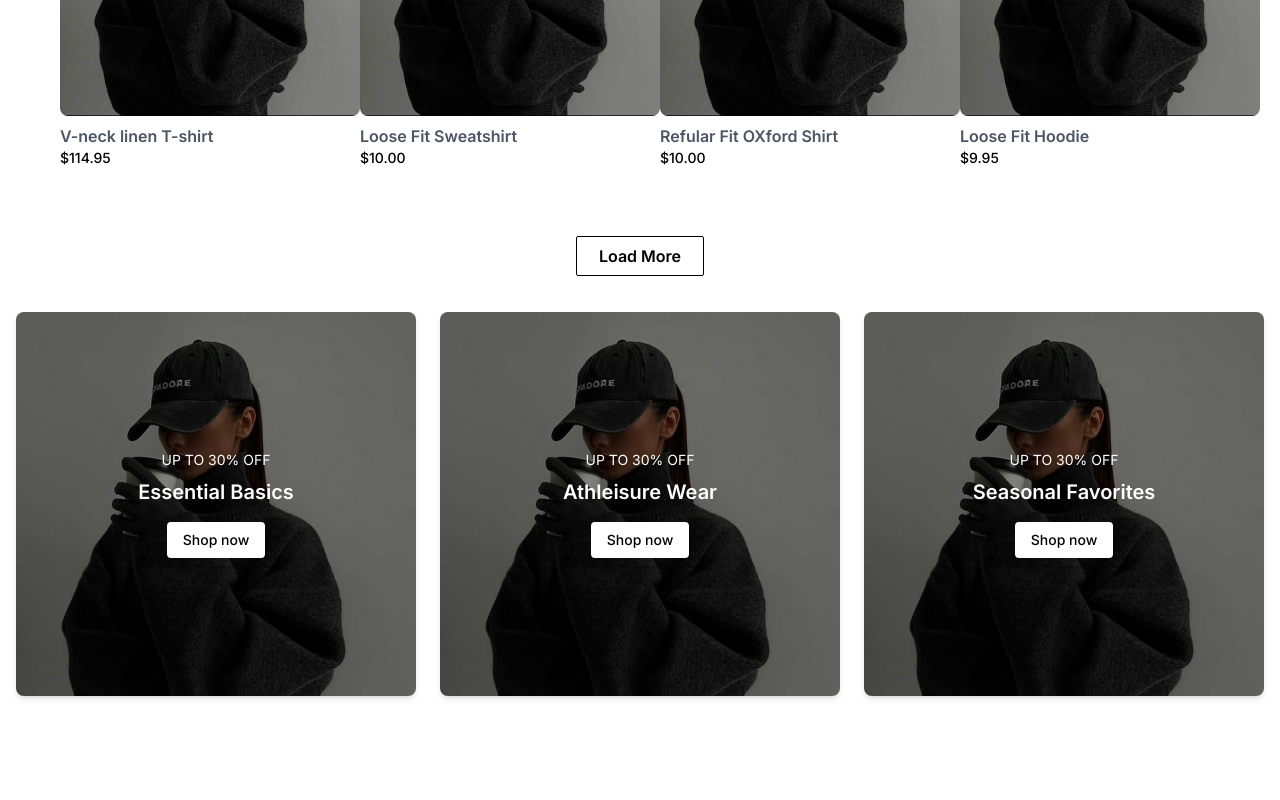
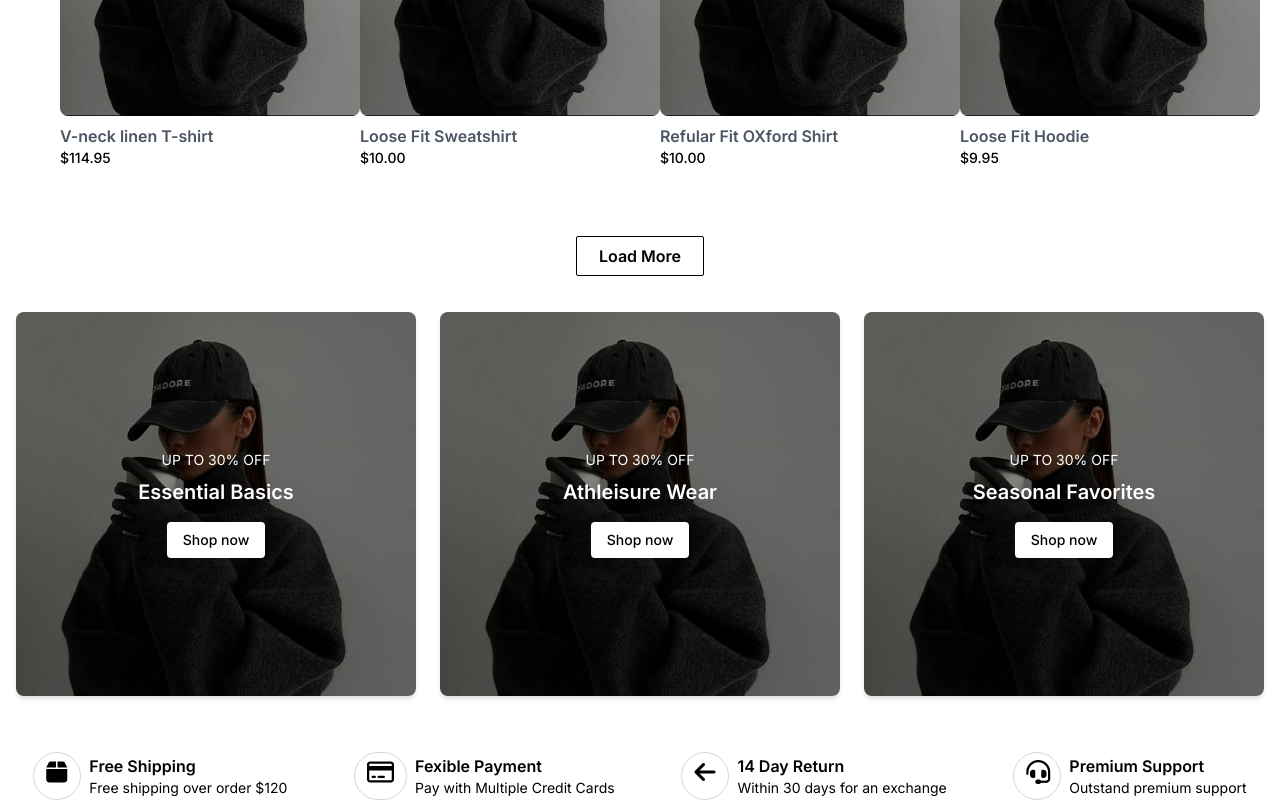
Before and after one commit to DanielaHernande/WorkShop-S1-NextJs, a Next.js app: page /home in a window 1280 px wide. Shown: the part 1857-2657 px from the top of the page. Before the commit the page ends 2569 px from the top, so only its background shows below. Built offline with nearby package versions, Linux system fonts and the light colour scheme.

Commit message:
Feat: Payment  cretion

```diff
--- /dev/null
+++ b/src/app/_components/payment/payment.tsx
@@ -0,0 +1,39 @@
+export default function Payment() {
+
+    return (
+        <div className="mt-10 flex justify-around">
+
+            <div className="flex items-center">
+                <span className="border border-gray-300  rounded-full items-center text-2xl py-1 px-3 w-12 h-12"><i className="fa-solid fa-box"></i></span>
+                <div className="ml-2">
+                    <h3 className="font-semibold">Free Shipping</h3>
+                    <p className="text-sm">Free shipping over order $120</p>
+                </div>
+            </div>
+
+            <div className="flex items-center">
+                <span className="border border-gray-300  rounded-full items-center text-2xl py-1 px-3 w-13 h-12"><i className="fa-regular fa-credit-card"></i></span>
+                <div className="ml-2">
+                    <h3 className="font-semibold">Fexible Payment</h3>
+                    <p className="text-sm">Pay with Multiple Credit Cards</p>
+                </div>
+            </div>
+
+            <div className="flex items-center">
+                <span className="border border-gray-300  rounded-full items-center text-2xl py-1 px-3 w-12 h-12"><i className="fa-solid fa-arrow-left"></i></span>
+                <div className="ml-2">
+                    <h3 className="font-semibold">14 Day Return</h3>
+                    <p className="text-sm">Within 30 days for an exchange</p>
+                </div>
+            </div>
+
+            <div className="flex items-center">
+                <span className="border border-gray-300 rounded-full items-center text-2xl py-1 p-3 w-12 h-12"><i className="fa-solid fa-headset"></i></span>
+                <div className="ml-2">
+                    <h3 className="font-semibold">Premium Support</h3>
+                    <p className="text-sm">Outstand premium support</p>
+                </div>
+            </div>
+        </div>
+    )
+}
--- a/src/app/home/page.tsx
+++ b/src/app/home/page.tsx
@@ -1,5 +1,6 @@
 import Button from "../_components/button/button";
 import Menu from "../_components/menu/menu";
+import Payment from "../_components/payment/payment";
 import SessionLeft from "../_components/session/sessionLeft";
 import SessionCard from "../_components/sessionCard/sessionCard";
 import SessionCollection from "../_components/sessionCollection/sessionCollection";
@@ -14,6 +15,7 @@ export default function Home() {
       <SessionCard />
       <Button />
       <SessionShop />
+      <Payment />
     </>
   );
 }
```
